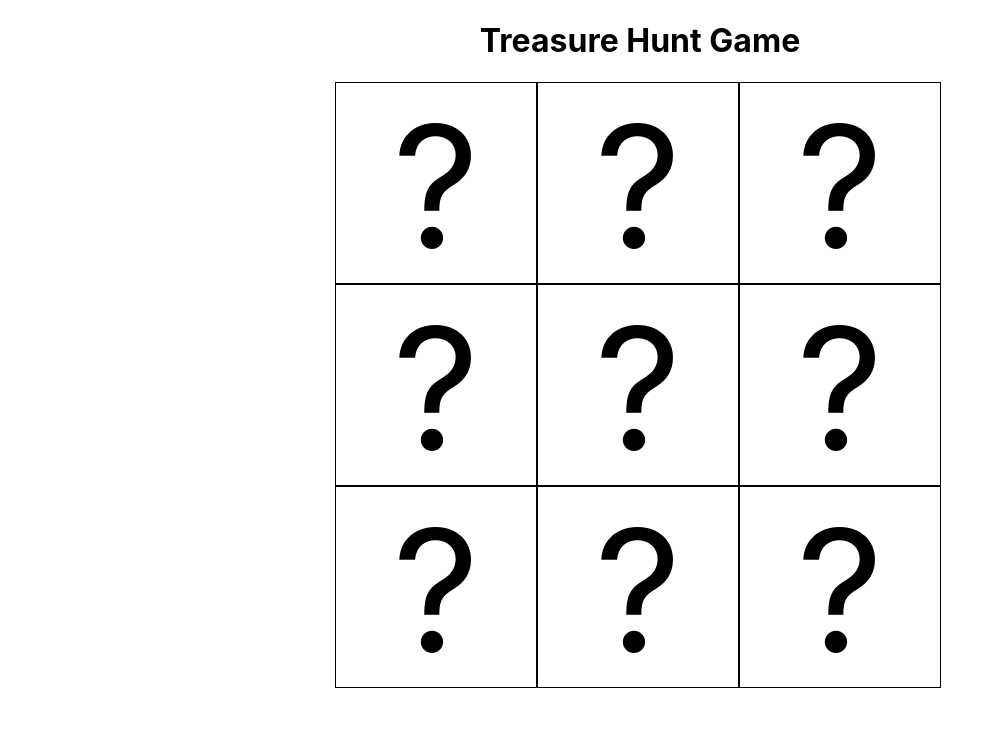
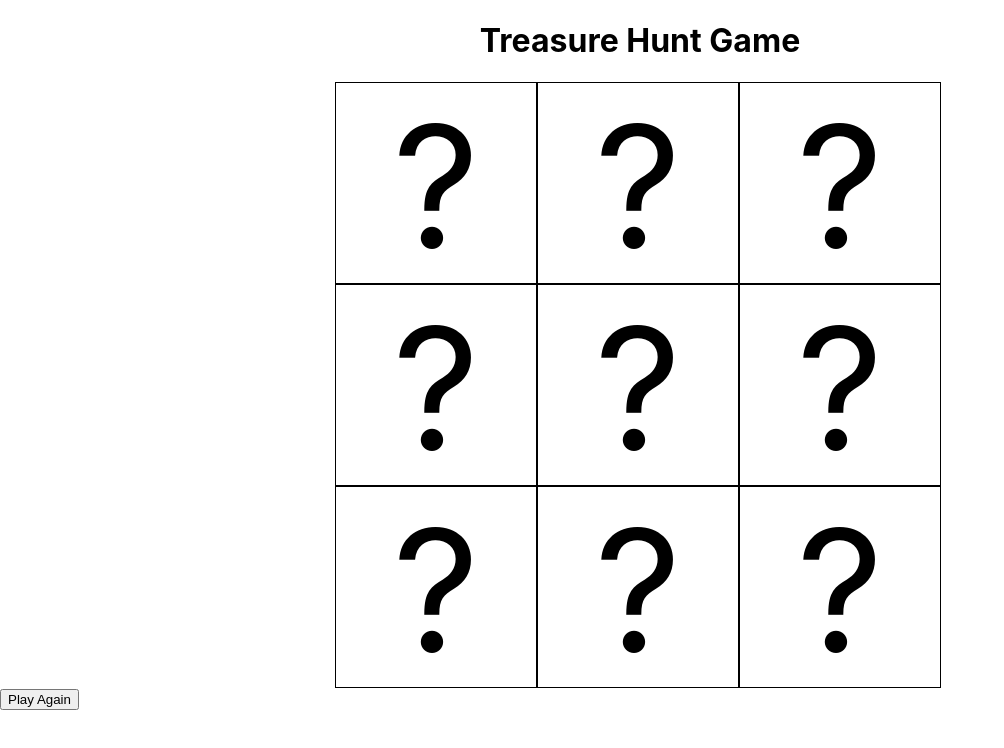
Before and after one commit to learn-academy-2024-alpha/treasure-hunt-Rlemus93, a React (Create React App) app: page / in a window 1280 px wide. Shown: the top 748 px of the page, without its empty margins (0-1004 px from the left). Built offline with nearby package versions, Linux system fonts and the light colour scheme.

Commit message:
Can see a button called “Play Again” - Can click on the “Play Again” button to reset the board game

```diff
--- a/src/App.js
+++ b/src/App.js
@@ -16,8 +16,10 @@ const App = () => {
   ])
 
   const [treasureLocation, setTreasureLocation]= useState( Math.floor(Math.random() * board.length))
+  console.log(treasureLocation, "shiny")
 
   const [bombLocation, setBombLocation] = useState(Math.floor(Math.random() * board.length))
+  console.log(bombLocation, "boom")
 
   const handleGamePlay = (currentSquare) => {
     if(currentSquare === treasureLocation){
@@ -32,6 +34,23 @@ const App = () => {
     }
   }
 
+  const handlePlayAgain = () => {
+
+      setTreasureLocation( Math.floor(Math.random() * board.length))
+      setBombLocation(Math.floor(Math.random() * board.length))
+      setBoard([
+      "?",
+      "?",
+      "?",
+      "?",
+      "?",
+      "?",
+      "?",
+      "?",
+      "?"])
+  }
+
+
   return (
     <>
       <h1>Treasure Hunt Game</h1>
@@ -41,6 +60,7 @@ const App = () => {
         key={index} handleGamePlay={handleGamePlay}/>
       })}
       </div>
+      <button onClick={handlePlayAgain}>Play Again</button>
     </>
   )
 }
```
